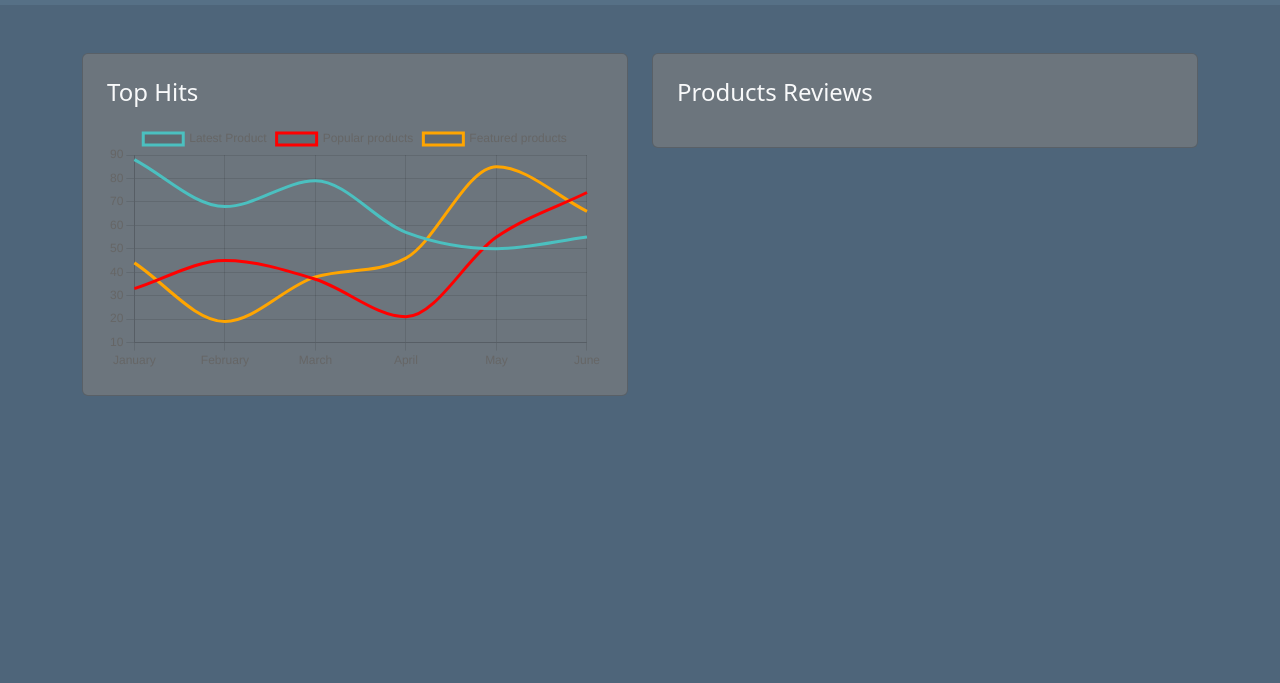
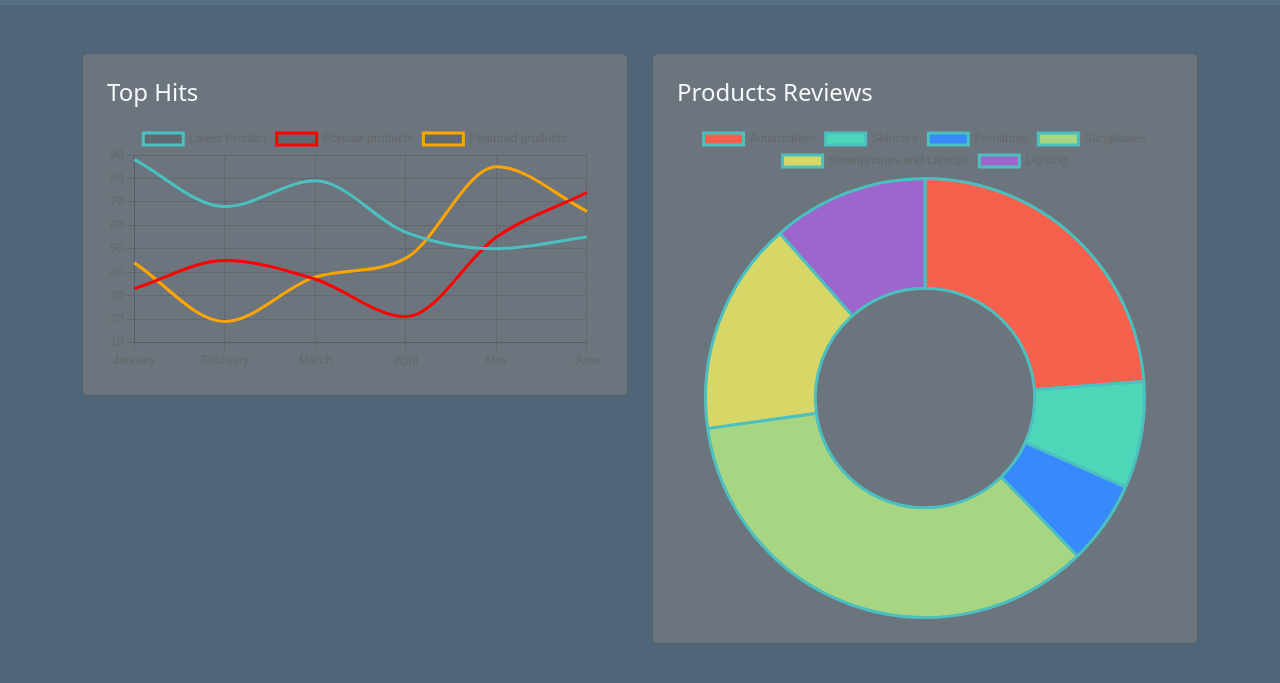
Before and after one commit to Kobby-Jones/admin_dashboard, a website: page index.html in a window 1280 px wide. Shown: the part 107-790 px from the top of the page. Drawn offline with nearby package versions, Linux system fonts and the light colour scheme.

Commit message:
Doughnut Chart

```diff
--- a/index.html
+++ b/index.html
@@ -102,7 +102,7 @@
                     </h4>
                     </div>
                     <div>
-                        <canvas class="text-light" id="myChart"></canvas>
+                        <canvas id="myChart"></canvas>
                     </div>
                 </div>
             </div>
@@ -113,6 +113,7 @@
                         Products Reviews
                     </h4>
                     </div>
+                    <canvas id="reviewChart"></canvas>
                 </div>
             </div>
         </div>
@@ -127,6 +128,7 @@
 
 <script>
  createBarChart();
+ createBarChart2();
 </script>
 
 </body>
--- a/js/script.js
+++ b/js/script.js
@@ -1,7 +1,7 @@
 function createBarChart() {
-     const ctx = document.getElementById("myChart");
+     const lineChart = document.getElementById("myChart");
 
-     new Chart(ctx, {
+     new Chart(lineChart, {
        type: "line",
        data: {
          labels: ["January", "February", "March", "April", "May", "June"],
@@ -39,3 +39,56 @@ function createBarChart() {
        },
      });
 }
+function createBarChart2() {
+  const lineChart = document.getElementById("reviewChart");
+
+  new Chart(lineChart, {
+    type: "doughnut",
+    data: {
+      labels: [
+        "Automotives",
+        "Skincare",
+        "Fernitures",
+        "Sunglasses",
+        "Smartphones and Laptops",
+        "Lighting",
+      ],
+      datasets: [
+        {
+          label: "Latest Product",
+          data: [22.1, 7.3, 5.7, 32.5, 14.6, 10.67],
+          cubicInterpolationMode: "monotone",
+          borderColor: "rgb(75, 192, 192)",
+          pointRadius: 0,
+          backgroundColor: [
+            " #F7604D",
+            "#4ED6B8",
+            "#3889FC",
+            "#A8D582",
+            "#D7D768",
+            "#9D66CC",
+          ],
+
+          borderWidth: 3,
+        },
+      ],
+    },
+    plugins: {
+      Legend: {
+        position: "bottom",
+      },
+    },
+  });
+}
+
+
+/**
+     * COLOR CODES
+     * Red: #F7604D
+     * Aqua: #4ED6B8
+     * Green: #A8D582
+     * Yellow: #D7D768
+     * Purple: #9D66CC
+     * Orange: #DB9C3F
+     * Blue: #3889FC
+     */
```
